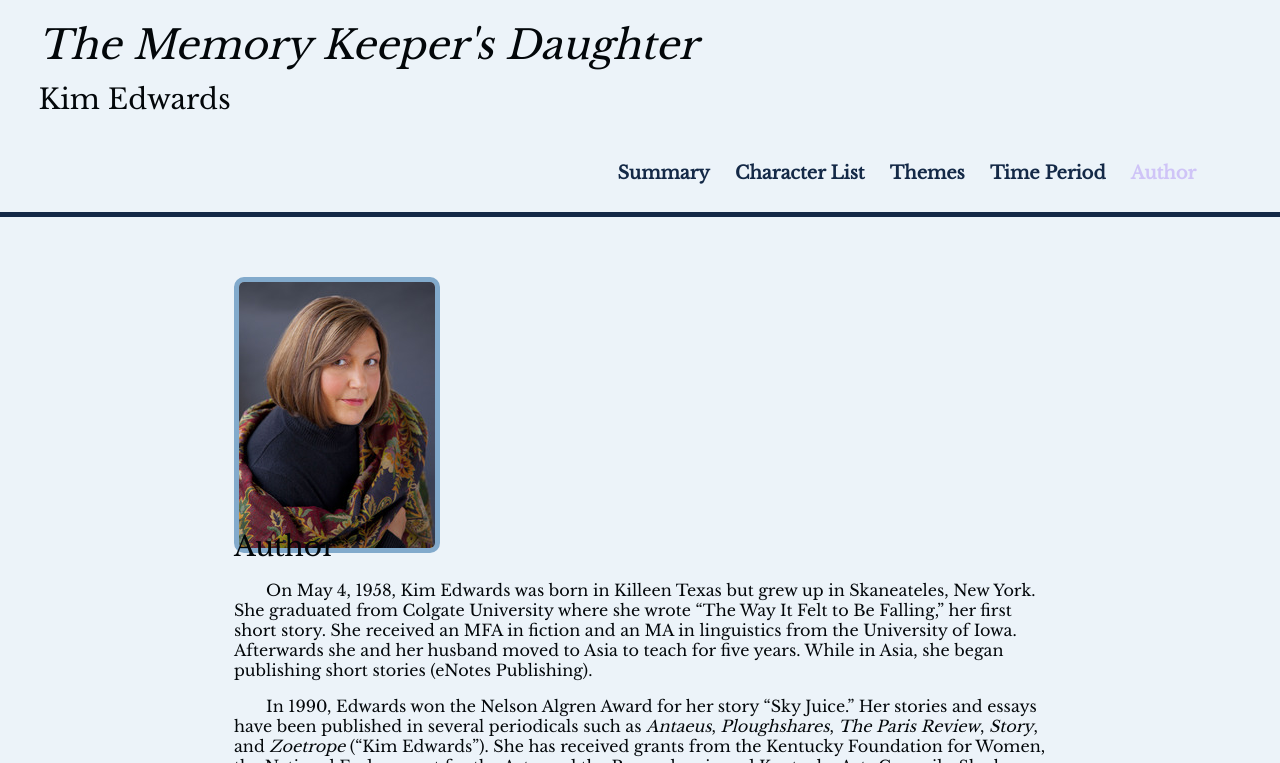
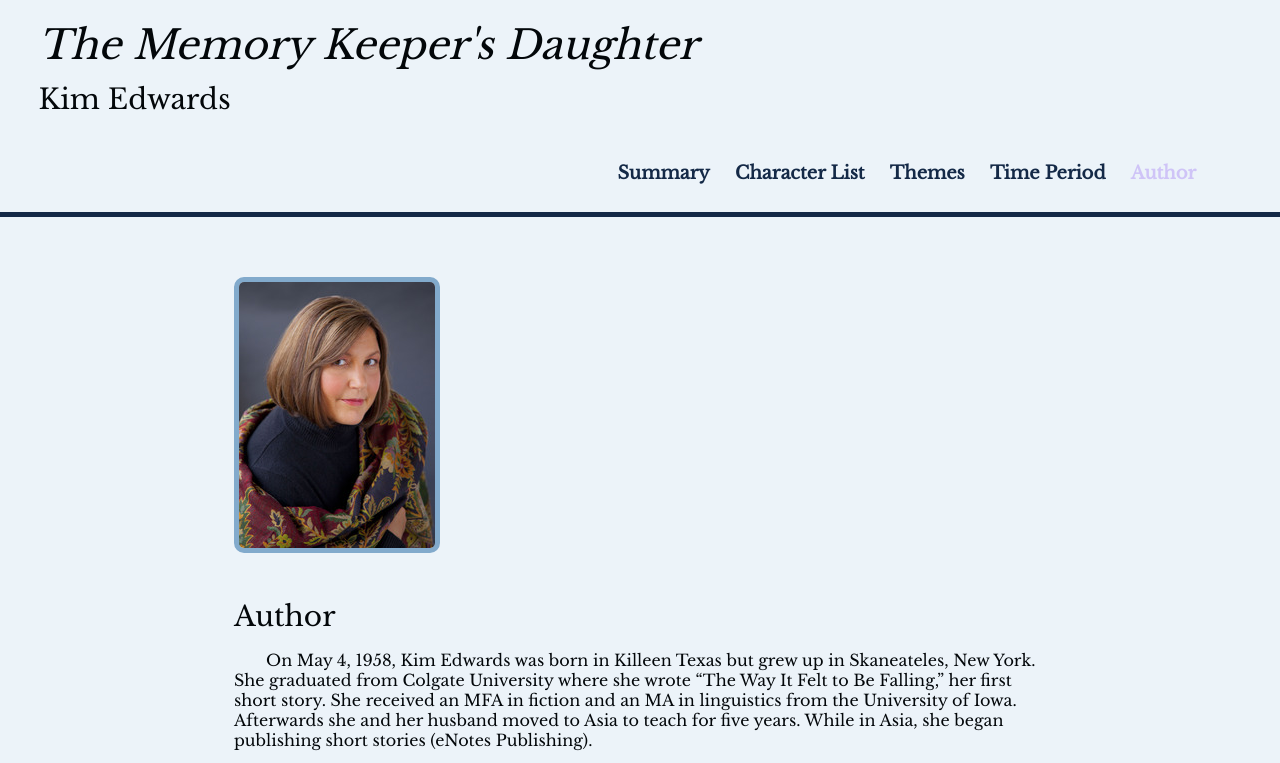
Before and after one commit to maliya241/american-lit-novel-project, a plain HTML site: page author.html in a window 1280 px wide. Shown: the top 763 px of the page. Drawn offline with nearby package versions, Linux system fonts and the light colour scheme.

Commit message:
Update main.css

```diff
--- a/css/main.css
+++ b/css/main.css
@@ -45,7 +45,7 @@ ul {
   margin-right: auto;
 }
 
-.quickfacts {
+.quickfacts, .authorheading {
   margin-top: 1.5em;
 }
 
```
